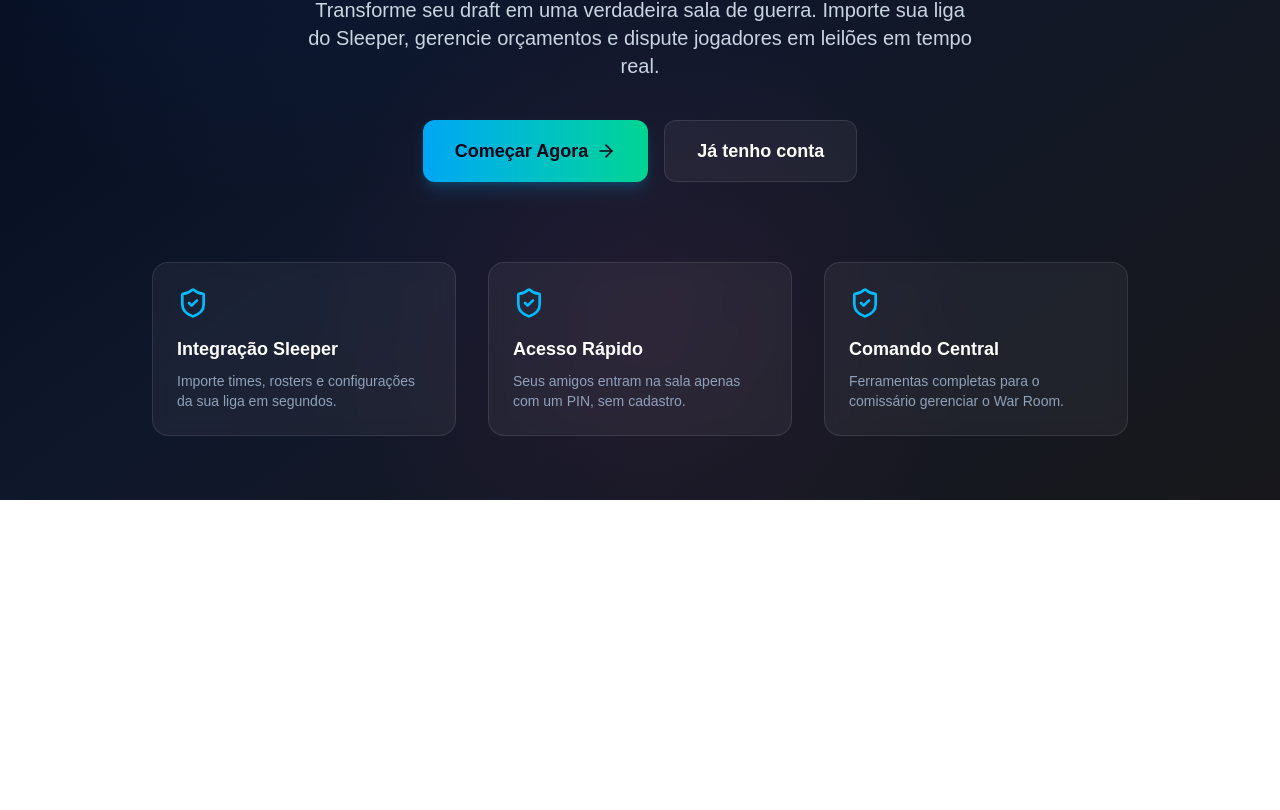
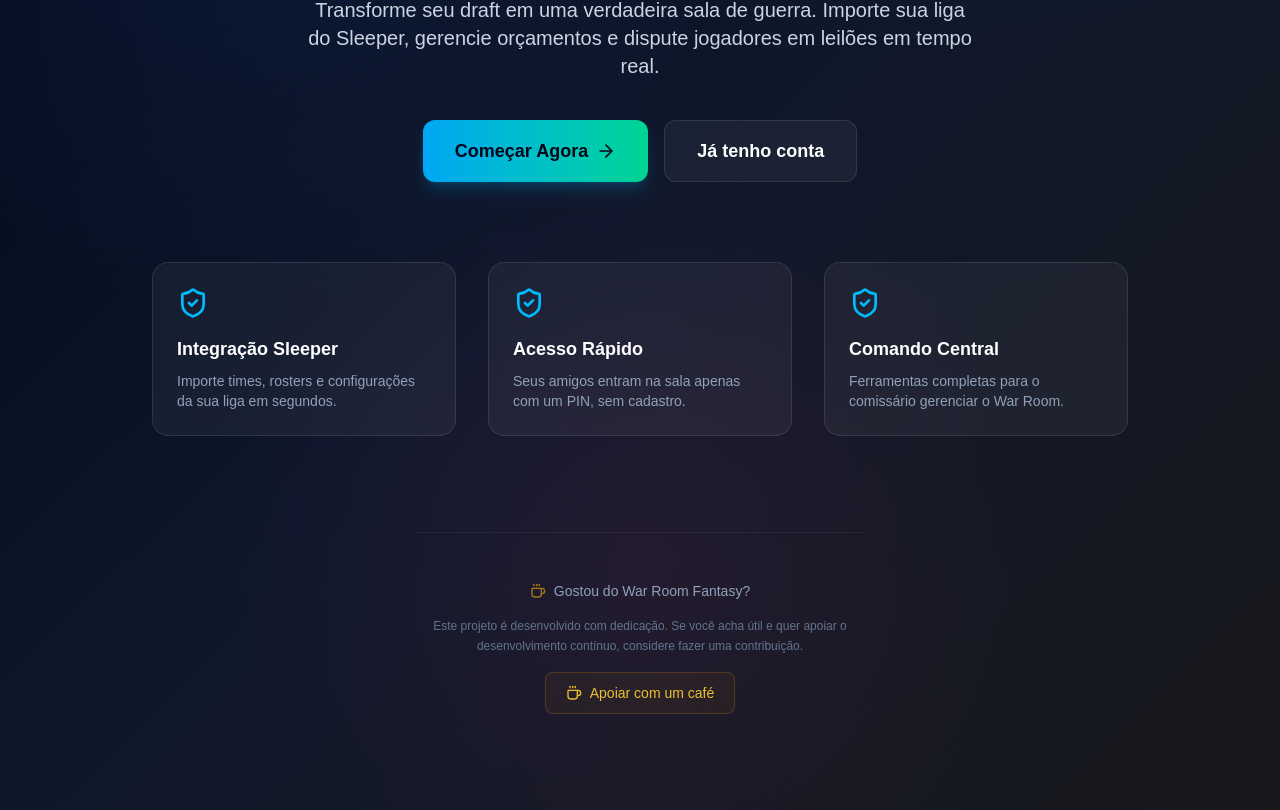
Before and after one commit to lzpck/fantasy-auction-saas, a Next.js app: page / in a window 1280 px wide. Shown: the part 426-1236 px from the top of the page. Before the commit the page ends 926 px from the top, so only its background shows below. Built offline with nearby package versions, Linux system fonts and the light colour scheme.

Commit message:
Add support footer with Buy Me a Coffee link
Introduced a new footer section to the homepage featuring a message encouraging support and a 'Buy Me a Coffee' link. Also imported the Coffee icon from lucide-react for use in the footer.

```diff
--- a/src/app/page.tsx
+++ b/src/app/page.tsx
@@ -1,5 +1,5 @@
 import Link from "next/link";
-import { Gavel, ArrowRight, ShieldCheck } from "lucide-react";
+import { Gavel, ArrowRight, ShieldCheck, Coffee } from "lucide-react";
 
 export default function HomePage() {
   return (
@@ -89,6 +89,27 @@
             </div>
           ))}
         </div>
+
+        <footer className="mt-24 border-t border-white/5 pt-12 pb-8">
+          <div className="flex flex-col items-center gap-4 text-center">
+            <div className="flex items-center gap-2 text-sm text-slate-400">
+              <Coffee className="h-4 w-4 text-amber-400/60" />
+              <span>Gostou do War Room Fantasy?</span>
+            </div>
+            <p className="max-w-md text-xs text-slate-500 leading-relaxed">
+              Este projeto é desenvolvido com dedicação. Se você acha útil e quer apoiar o desenvolvimento contínuo, considere fazer uma contribuição.
+            </p>
+            <a
+              href="https://buymeacoffee.com/lzpck"
+              target="_blank"
+              rel="noopener noreferrer"
+              className="group inline-flex items-center gap-2 rounded-lg border border-amber-500/20 bg-amber-500/5 px-5 py-2.5 text-sm font-medium text-amber-300/90 transition hover:border-amber-500/30 hover:bg-amber-500/10 hover:text-amber-300"
+            >
+              <Coffee className="h-4 w-4 transition-transform group-hover:scale-110" />
+              Apoiar com um café
+            </a>
+          </div>
+        </footer>
       </div>
     </div>
   );
```
